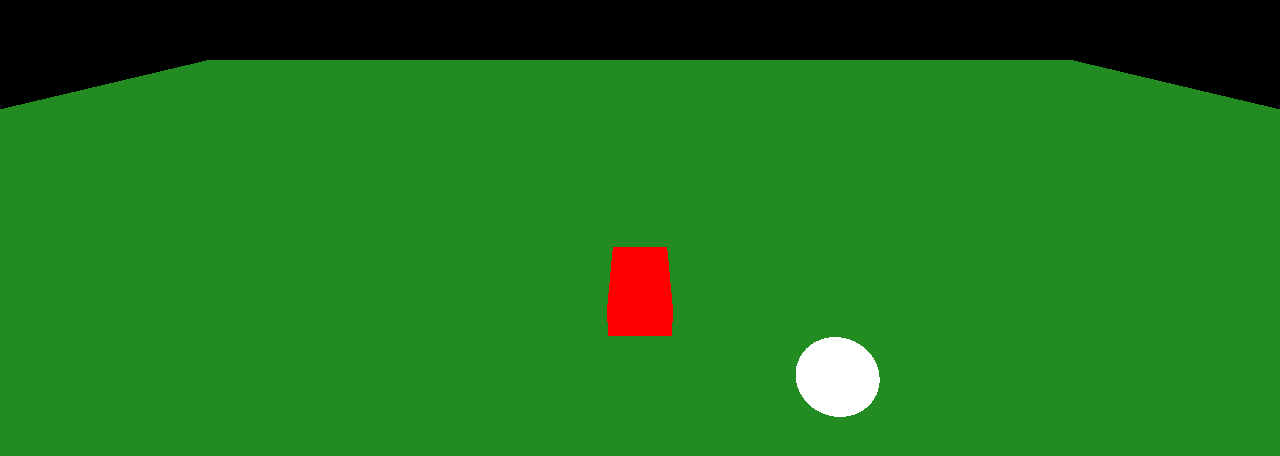
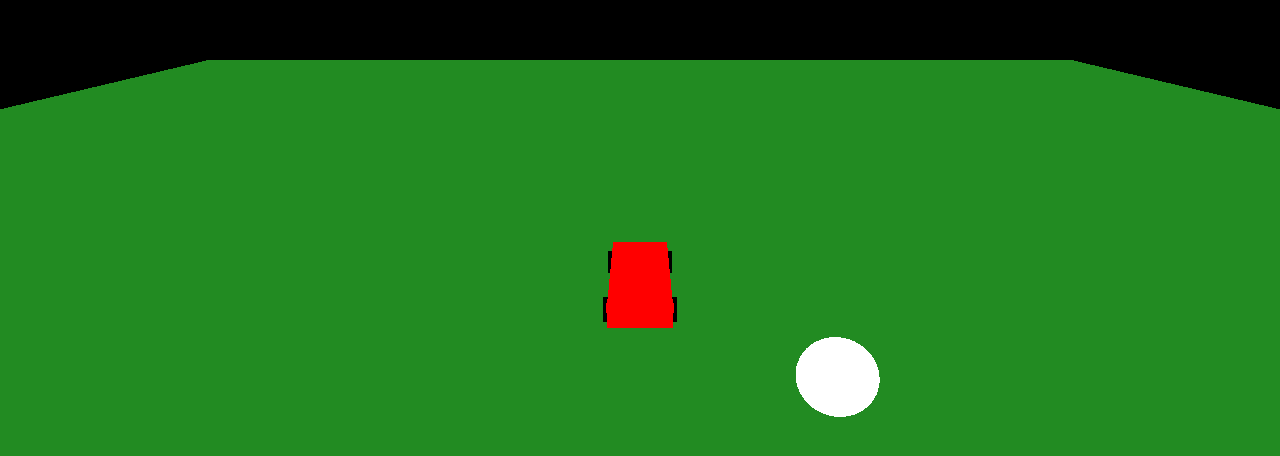
Before and after one commit to jaffchungus/RocketLeague, a plain HTML site: page index.html in a window 1280 px wide. Shown: the part 112-568 px from the top of the page. Drawn offline with nearby package versions, Linux system fonts and the light colour scheme; animation ran at ten frames a second.

Commit message:
Update index.html

```diff
--- a/index.html
+++ b/index.html
@@ -3,7 +3,7 @@
 <head>
     <meta charset="UTF-8">
     <meta name="viewport" content="width=device-width, initial-scale=1.0">
-    <title>Rocket League Lite</title>
+    <title>Rocket League with Lamborghini</title>
     <style>
         body { margin: 0; overflow: hidden; }
         canvas { display: block; }
@@ -33,10 +33,34 @@
         ground.rotation.x = -Math.PI / 2;
         scene.add(ground);
 
-        // Car
-        const carGeometry = new THREE.BoxGeometry(2, 1, 4);
-        const carMaterial = new THREE.MeshBasicMaterial({ color: 0xff0000 });
-        const car = new THREE.Mesh(carGeometry, carMaterial);
+        // Lamborghini-style car (simulated with primitives)
+        const car = new THREE.Group();
+        // Body
+        const bodyGeometry = new THREE.BoxGeometry(2, 0.6, 4.5);
+        const bodyMaterial = new THREE.MeshBasicMaterial({ color: 0xff0000 }); // Red like a Lamborghini
+        const body = new THREE.Mesh(bodyGeometry, bodyMaterial);
+        body.position.y = 0.3;
+        car.add(body);
+        // Hood (slanted)
+        const hoodGeometry = new THREE.BoxGeometry(2, 0.2, 1.5);
+        const hood = new THREE.Mesh(hoodGeometry, bodyMaterial);
+        hood.position.set(0, 0.5, 1.5);
+        hood.rotation.x = -0.3;
+        car.add(hood);
+        // Wheels
+        const wheelGeometry = new THREE.CylinderGeometry(0.4, 0.4, 0.3, 32);
+        const wheelMaterial = new THREE.MeshBasicMaterial({ color: 0x000000 });
+        const wheels = [];
+        for (let i = 0; i < 4; i++) {
+            const wheel = new THREE.Mesh(wheelGeometry, wheelMaterial);
+            wheel.rotation.z = Math.PI / 2;
+            wheels.push(wheel);
+            car.add(wheel);
+        }
+        wheels[0].position.set(-1, 0.15, 1.5);  // Front left
+        wheels[1].position.set(1, 0.15, 1.5);   // Front right
+        wheels[2].position.set(-1, 0.15, -1.5); // Rear left
+        wheels[3].position.set(1, 0.15, -1.5);  // Rear right
         car.position.y = 0.5;
         scene.add(car);
 
@@ -54,9 +78,10 @@
         // Physics variables
         let carVelocity = new THREE.Vector3(0, 0, 0);
         let ballVelocity = new THREE.Vector3(0, 0, 0);
-        const carSpeed = 0.2;
+        const carSpeed = 0.25;
         const friction = 0.95;
         const gravity = -0.05;
+        let ballScale = 1;
 
         // Controls
         const keys = { ArrowUp: false, ArrowDown: false, ArrowLeft: false, ArrowRight: false };
@@ -76,10 +101,10 @@
 
             // Car movement
             let direction = new THREE.Vector3(0, 0, -1).applyQuaternion(car.quaternion);
-            if (keys.ArrowUp) carVelocity.add(direction.multiplyScalar(carSpeed));
-            if (keys.ArrowDown) carVelocity.add(direction.multiplyScalar(-carSpeed));
-            if (keys.ArrowLeft) car.rotation.y += 0.05;
-            if (keys.ArrowRight) car.rotation.y -= 0.05;
+            if (keys.ArrowUp) carVelocity.add(direction.multiplyScalar(carSpeed));      // Forward
+            if (keys.ArrowDown) carVelocity.add(direction.multiplyScalar(-carSpeed));  // Reverse
+            if (keys.ArrowLeft) car.rotation.y += 0.05;                                // Turn left
+            if (keys.ArrowRight) car.rotation.y -= 0.05;                              // Turn right
 
             // Apply friction and update car position
             carVelocity.multiplyScalar(friction);
@@ -94,8 +119,8 @@
             ballVelocity.multiplyScalar(friction);
 
             // Ball-ground collision
-            if (ball.position.y < 1) {
-                ball.position.y = 1;
+            if (ball.position.y < ballScale) {
+                ball.position.y = ballScale;
                 ballVelocity.y = -ballVelocity.y * 0.8; // Bounce
             }
 
@@ -104,6 +129,9 @@
                 let relativeVelocity = carVelocity.clone().sub(ballVelocity);
                 ballVelocity.add(relativeVelocity.multiplyScalar(0.5));
                 ballVelocity.y += 0.5; // Kick upward
+                // Make ball bigger
+                ballScale += 0.2;
+                ball.scale.set(ballScale, ballScale, ballScale);
             }
 
             // Camera follow car
```
